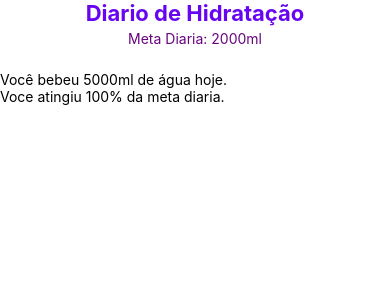
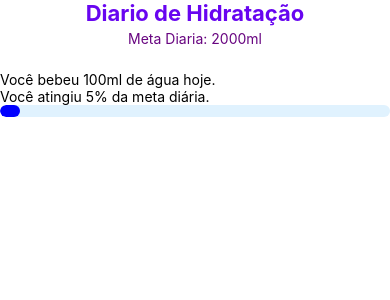
Before and after one commit to Mariana-Rodrigu3s/celular, a React Native app: screen / in a window 390 px wide. Shown: the top 300 px of the page. Built offline with nearby package versions, Linux system fonts and the light colour scheme.

Commit message:
MOD: isso

```diff
--- a/App.jsx
+++ b/App.jsx
@@ -11,7 +11,7 @@ export default function App() {
         <StatusBar barStyle="auto" />
         <View>
           <Header GOAL={GOAL} />
-          <WaterProgress></WaterProgress>
+          <WaterProgress consumed={100} goal={GOAL}></WaterProgress>
         </View>
       </SafeAreaView>
     </SafeAreaProvider>
--- a/src/components/WaterProgress.jsx
+++ b/src/components/WaterProgress.jsx
@@ -1,19 +1,39 @@
-import { View, Text } from "react-native";
+import { View, Text, StyleSheet } from "react-native";
 import { COLORS } from "../constants/colors";
 
-export function WaterProgress({consumido=5000, objetivo=2000}){
-
-const porcentagem = Math.min(100, Math.round(consumido/objetivo*100))
 
 
-return(
+export function WaterProgress({ consumed, goal }) {
+
+  const porcentagem = Math.min(Math.round((consumed / goal) * 100), 100)
+
+  return (
     <View>
-        <Text>
-            Você bebeu {consumido}ml de água hoje.
-        </Text>
-        <Text>
-            Voce atingiu {porcentagem}% da meta diaria.
-        </Text>
+      <Text>Você bebeu {consumed}ml de água hoje.</Text>
+      <Text>Você atingiu {porcentagem}% da meta diária.</Text>
+
+      <View style={styles.progressBarBackground}>
+        <View style={[styles.progressBarFill, { width: `${porcentagem}%` }]} />
+      </View>
     </View>
-)
+  )
 }
+
+
+const styles = StyleSheet.create({
+
+  progressBarBackground: {
+    width: '100%',
+    height: 12,
+    backgroundColor: '#E0F2FE',
+    borderRadius: 6,
+    overflow: 'hidden',
+  },
+
+  progressBarFill: {
+    height: '100%',
+    backgroundColor: COLORS.secondary,
+    borderRadius: 6,
+  },
+
+});
--- a/src/constants/colors.js
+++ b/src/constants/colors.js
@@ -2,7 +2,7 @@ export const COLORS = {
     background: '',
     cardBg: '',
     primary: '',
-    secondary: '',
+    secondary: '#0000FF',
     textMain: '#6805f0',
     textMuted: '#680580',
     danger: '',
```
